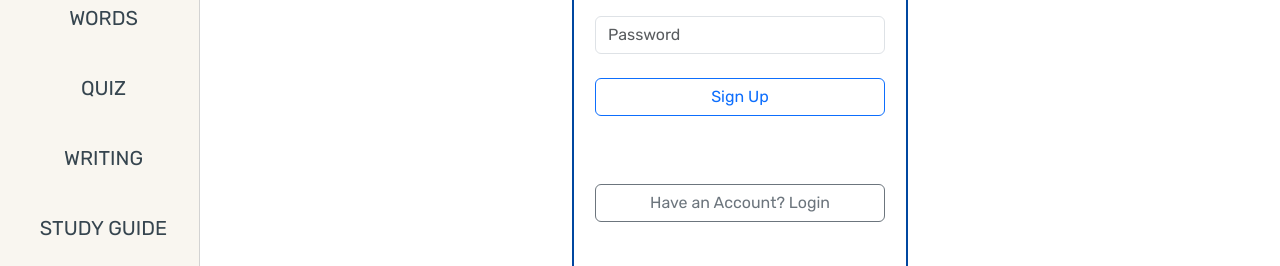
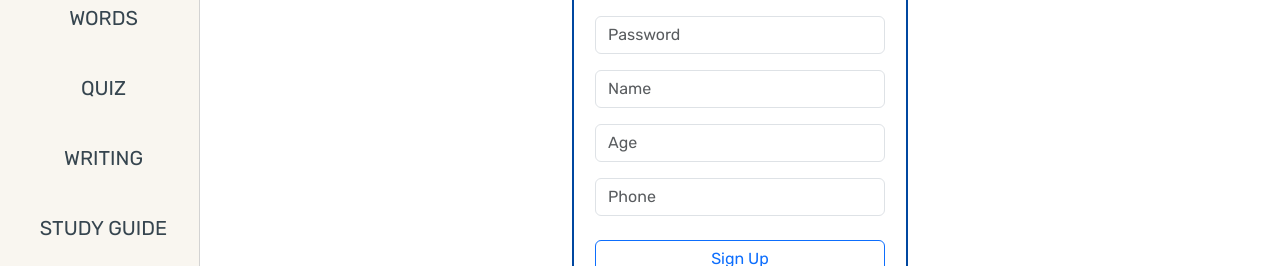
Before and after one commit to info340c-sp24/project-group4, a React (Create React App) app: page /profile in a window 1280 px wide. Both pictures are taken after a click on the button "New? Create Account". Shown: the part 994-1260 px from the top of the page. Built offline with nearby package versions, Linux system fonts and the light colour scheme; no server answers.

Commit message:
log in page info added

```diff
--- a/src/firebase.js
+++ b/src/firebase.js
@@ -1,5 +1,6 @@
 import { initializeApp } from 'firebase/app';
 import { getAuth, createUserWithEmailAndPassword, signInWithEmailAndPassword } from 'firebase/auth';
+import { getDatabase, ref, set, onValue } from 'firebase/database';
 
 const firebaseConfig = {
     apiKey: "AIzaSyCJecsgFIEpXuwgA2XxJlEyXyHKiCMky0U",
@@ -12,5 +13,6 @@ const firebaseConfig = {
 
 const app = initializeApp(firebaseConfig);
 const auth = getAuth(app);
+const database = getDatabase(app);
 
-export { auth, createUserWithEmailAndPassword, signInWithEmailAndPassword };
+export { auth, database, createUserWithEmailAndPassword, signInWithEmailAndPassword, ref, set, onValue };
--- a/src/pages/Login.js
+++ b/src/pages/Login.js
@@ -1,27 +1,34 @@
 import React, { useState, useEffect } from 'react';
-import { auth, signInWithEmailAndPassword, createUserWithEmailAndPassword } from '../firebase';
-import '../css/login.css';
+import { auth, database, createUserWithEmailAndPassword, signInWithEmailAndPassword, ref, set, onValue } from '../firebase';
+import '../css/login.css'; // Make sure your CSS path is correct
 
 function Login() {
     const [email, setEmail] = useState('');
     const [password, setPassword] = useState('');
+    const [name, setName] = useState('');
+    const [age, setAge] = useState('');
+    const [phone, setPhone] = useState('');
     const [user, setUser] = useState(null);
-    const [mode, setMode] = useState('login');
+    const [mode, setMode] = useState('login'); // Toggle between 'login' and 'signup'
 
     useEffect(() => {
         const unsubscribe = auth.onAuthStateChanged(user => {
-            setUser(user);
+            if (user) {
+                const userRef = ref(database, 'users/' + user.uid);
+                onValue(userRef, (snapshot) => {
+                    const userData = snapshot.val();
+                    setUser({ ...user, ...userData });
+                }, { onlyOnce: true });
+            } else {
+                setUser(null);
+            }
         });
-        return () => unsubscribe();
+        return () => unsubscribe(); // Cleanup subscription on unmount
     }, []);
 
     const handleLogin = (event) => {
         event.preventDefault();
         signInWithEmailAndPassword(auth, email, password)
-            .then((userCredential) => {
-                setUser(userCredential.user);
-                console.log("Logged in user:", userCredential.user);
-            })
             .catch((error) => {
                 console.error("Login failed:", error);
                 alert("Login failed: " + error.message);
@@ -32,7 +39,11 @@ function Login() {
         event.preventDefault();
         createUserWithEmailAndPassword(auth, email, password)
             .then((userCredential) => {
-                setUser(userCredential.user);
+                set(ref(database, 'users/' + userCredential.user.uid), {
+                    name,
+                    age,
+                    phone
+                });
                 console.log("Account created:", userCredential.user);
             })
             .catch((error) => {
@@ -42,17 +53,17 @@ function Login() {
     };
 
     if (user) {
-        // User is logged in
         return (
             <div>
                 <h1>Welcome, {user.email}</h1>
-                <p>You are now logged in!</p>
+                <p>Name: {user.name || 'Not specified'}</p>
+                <p>Age: {user.age || 'Not specified'}</p>
+                <p>Phone: {user.phone || 'Not specified'}</p>
                 <button onClick={() => auth.signOut()}>Log out</button>
             </div>
         );
     }
 
-    // User is not logged in
     return (
         <main>
             <div className="container">
@@ -60,36 +71,37 @@ function Login() {
                     <div className="col-sm-12 col-lg-4">
                         <div className="card mt-5">
                             <div className="card-body">
-                                <form className="mt-4" onSubmit={mode === 'login' ? handleLogin : handleSignup}>
+                                <form onSubmit={mode === 'login' ? handleLogin : handleSignup} className="mt-4">
                                     <label htmlFor="email" className="nowrap">
                                         <img src="img/profile_girl.png" alt="Email Icon" className="profile-icon" /> Email
                                     </label>
-                                    <input
-                                        type="email"
-                                        className="form-control mt-3"
-                                        id="email"
-                                        placeholder="Email"
-                                        value={email}
-                                        onChange={(e) => setEmail(e.target.value)}
-                                        required
-                                    />
+                                    <input type="email" className="form-control mt-3" id="email" placeholder="Email"
+                                           value={email} onChange={(e) => setEmail(e.target.value)} required/>
+
                                     <label htmlFor="password" className="mt-4">
                                         <img src="img/profile_boy.png" alt="Password Icon" className="profile-icon" /> Password
                                     </label>
-                                    <input
-                                        type="password"
-                                        className="form-control mt-3"
-                                        id="password"
-                                        placeholder="Password"
-                                        value={password}
-                                        onChange={(e) => setPassword(e.target.value)}
-                                        required
-                                    />
+                                    <input type="password" className="form-control mt-3" id="password"
+                                           placeholder="Password" value={password}
+                                           onChange={(e) => setPassword(e.target.value)} required/>
+
+                                    {mode === 'signup' && (
+                                        <>
+                                            <input type="text" className="form-control mt-3" placeholder="Name"
+                                                   value={name} onChange={(e) => setName(e.target.value)} />
+                                            <input type="number" className="form-control mt-3" placeholder="Age"
+                                                   value={age} onChange={(e) => setAge(e.target.value)} />
+                                            <input type="text" className="form-control mt-3" placeholder="Phone"
+                                                   value={phone} onChange={(e) => setPhone(e.target.value)} />
+                                        </>
+                                    )}
+
                                     <div className="text-center">
                                         <button type="submit" className="btn mt-4 w-100 btn-outline-primary">
                                             {mode === 'login' ? 'Login' : 'Sign Up'}
                                         </button>
-                                        <button type="button" onClick={() => setMode(mode === 'login' ? 'signup' : 'login')} className="btn mt-2 w-100 btn-outline-secondary">
+                                        <button type="button" onClick={() => setMode(mode === 'login' ? 'signup' : 'login')}
+                                                className="btn mt-2 w-100 btn-outline-secondary">
                                             {mode === 'login' ? 'New? Create Account' : 'Have an Account? Login'}
                                         </button>
                                     </div>
```
